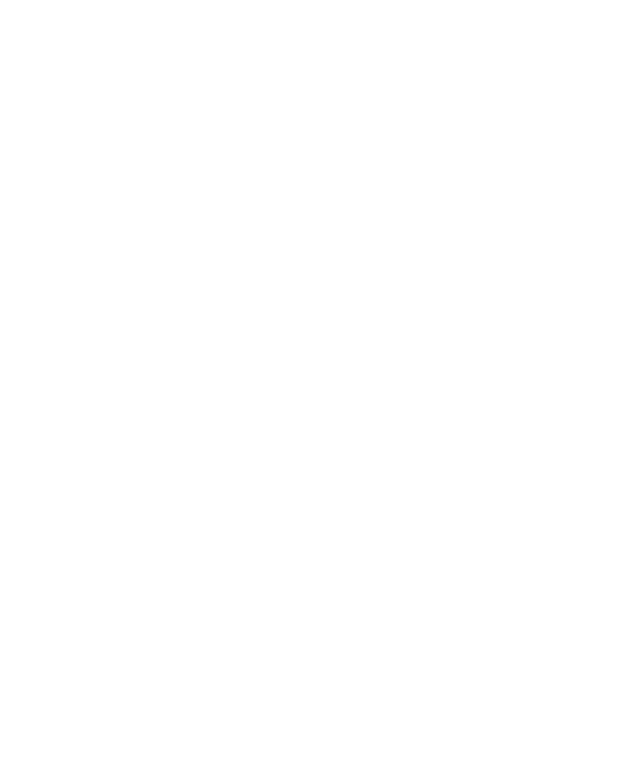
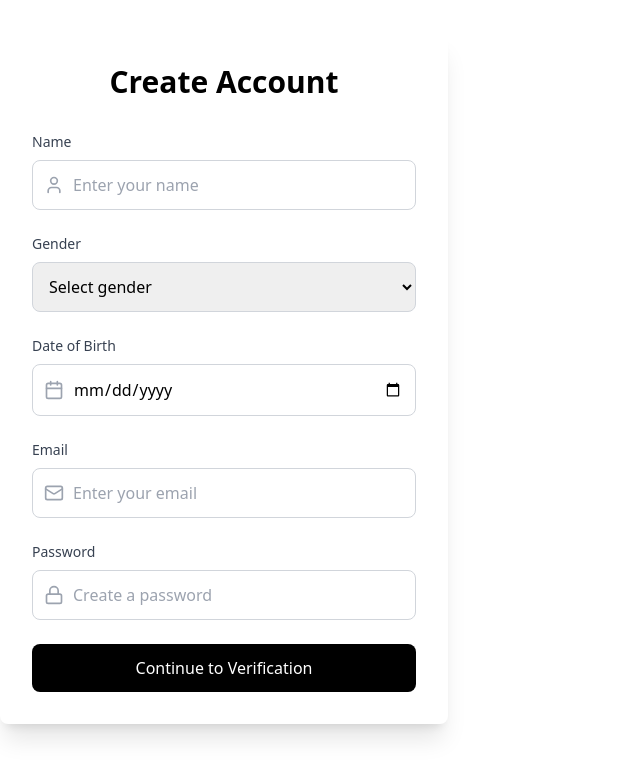
Before and after one commit to ShivanshupalINDIAN/PROTOTYPE-J, a React (Vite) app: page /register in a window 1280 px wide. Before the commit this address had no page. Shown: the top 778 px of the page, without its empty margins (0-640 px from the left). Built offline with nearby package versions, Linux system fonts and the light colour scheme.

Commit message:
login and registration fixed

```diff
--- a/src/App.tsx
+++ b/src/App.tsx
@@ -8,6 +8,9 @@
 import { ChatPage } from './pages/ChatPage';
 import { TrendingPage } from './pages/TrendingPage';
 import { FilterPage } from './pages/FilterPage';
+import {Login} from './components/AuthFlow/Login';
+import { Register } from './components/AuthFlow/Register';
+import { AadhaarVerification } from './components/AuthFlow/AadhaarVerification';
 
 function App() {
   return (
@@ -15,6 +18,7 @@
       <Routes>
         <Route path="/" element={<LandingPage />}/>
         <Route path="/home" element={<Layout />}>
+
           <Route index element={<GovernancePage />} />
           <Route path="shorts" element={<ShortsPage />} />
           <Route path="protest" element={<ProtestPage />} />
@@ -23,6 +27,10 @@
           <Route path="trending" element={<TrendingPage />} />
           <Route path="filter" element={<FilterPage />} />
         </Route>
+        <Route path='/login' element={<Login />} />
+        <Route path='/register' element={<Register />} />
+        <Route path='/verification' element={<AadhaarVerification/>}/>
+
       </Routes>
     </Router>
   );
--- a/src/components/AuthFlow/Login.tsx
+++ b/src/components/AuthFlow/Login.tsx
@@ -7,17 +7,21 @@
 }
 
 export function Login({ onLogin, onRegister }: LoginProps) {
-  const [email, setEmail] = useState('');
-  const [password, setPassword] = useState('');
   const [error, setError] = useState('');
 
-  const handleSubmit = (e: React.FormEvent) => {
+  const handleSubmit = (e: React.FormEvent<HTMLFormElement>) => {
     e.preventDefault();
+    const formData = new FormData(e.currentTarget);
+    const email = formData.get('email') as string;
+    const password = formData.get('password') as string;
+
     if (!email || !password) {
-      setError('Please fill in all fields');
+      setError('Both fields are required');
       return;
     }
-    onLogin(email, password);
+
+    setError('');
+    console.log(email, password);
   };
 
   return (
@@ -32,8 +36,7 @@
             <Mail className="absolute left-3 top-1/2 transform -translate-y-1/2 text-gray-400 w-5 h-5" />
             <input
               type="email"
-              value={email}
-              onChange={(e) => setEmail(e.target.value)}
+              name="email"
               className="pl-10 w-full p-3 border border-gray-300 rounded-lg focus:ring-2 focus:ring-black focus:border-transparent"
               placeholder="Enter your email"
             />
@@ -48,8 +51,7 @@
             <Lock className="absolute left-3 top-1/2 transform -translate-y-1/2 text-gray-400 w-5 h-5" />
             <input
               type="password"
-              value={password}
-              onChange={(e) => setPassword(e.target.value)}
+              name="password"
               className="pl-10 w-full p-3 border border-gray-300 rounded-lg focus:ring-2 focus:ring-black focus:border-transparent"
               placeholder="Enter your password"
             />
@@ -61,6 +63,7 @@
         <button
           type="submit"
           className="w-full bg-black text-white py-3 rounded-lg hover:bg-gray-800 transition-colors"
+
         >
           Login
         </button>
--- a/src/components/AuthFlow/Register.tsx
+++ b/src/components/AuthFlow/Register.tsx
@@ -1,5 +1,6 @@
 import React, { useState } from 'react';
 import { User, Mail, Lock, Calendar } from 'lucide-react';
+import { useNavigate } from 'react-router-dom';
 
 interface RegisterProps {
   onSubmit: (data: {
@@ -20,6 +21,14 @@
     password: '',
   });
   const [error, setError] = useState('');
+
+  const navigate = useNavigate();
+
+  const onRegister = () => {
+
+    navigate('/verification');
+
+  };
 
   const handleSubmit = (e: React.FormEvent) => {
     e.preventDefault();
@@ -46,6 +55,7 @@
               onChange={(e) => setFormData({ ...formData, name: e.target.value })}
               className="pl-10 w-full p-3 border border-gray-300 rounded-lg focus:ring-2 focus:ring-black focus:border-transparent"
               placeholder="Enter your name"
+              name='Name'
             />
           </div>
         </div>
@@ -58,6 +68,7 @@
             value={formData.gender}
             onChange={(e) => setFormData({ ...formData, gender: e.target.value })}
             className="w-full p-3 border border-gray-300 rounded-lg focus:ring-2 focus:ring-black focus:border-transparent"
+            name='Gender'
           >
             <option value="">Select gender</option>
             <option value="male">Male</option>
@@ -77,6 +88,7 @@
               value={formData.dateOfBirth}
               onChange={(e) => setFormData({ ...formData, dateOfBirth: e.target.value })}
               className="pl-10 w-full p-3 border border-gray-300 rounded-lg focus:ring-2 focus:ring-black focus:border-transparent"
+              name='Date of Birth'
             />
           </div>
         </div>
@@ -93,6 +105,7 @@
               onChange={(e) => setFormData({ ...formData, email: e.target.value })}
               className="pl-10 w-full p-3 border border-gray-300 rounded-lg focus:ring-2 focus:ring-black focus:border-transparent"
               placeholder="Enter your email"
+              name='Email'
             />
           </div>
         </div>
@@ -109,6 +122,7 @@
               onChange={(e) => setFormData({ ...formData, password: e.target.value })}
               className="pl-10 w-full p-3 border border-gray-300 rounded-lg focus:ring-2 focus:ring-black focus:border-transparent"
               placeholder="Create a password"
+              name='Password'
             />
           </div>
         </div>
@@ -118,6 +132,7 @@
         <button
           type="submit"
           className="w-full bg-black text-white py-3 rounded-lg hover:bg-gray-800 transition-colors"
+          onClick={onRegister}
         >
           Continue to Verification
         </button>
```
